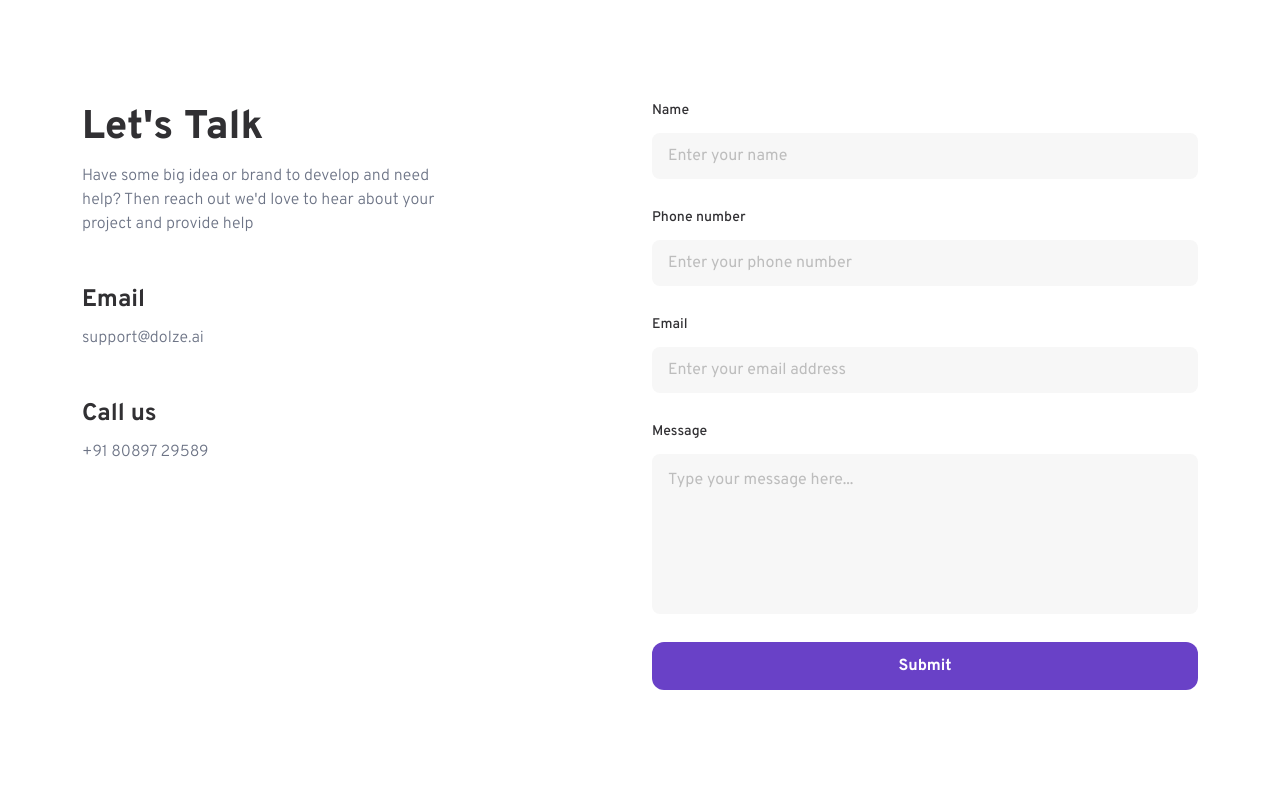
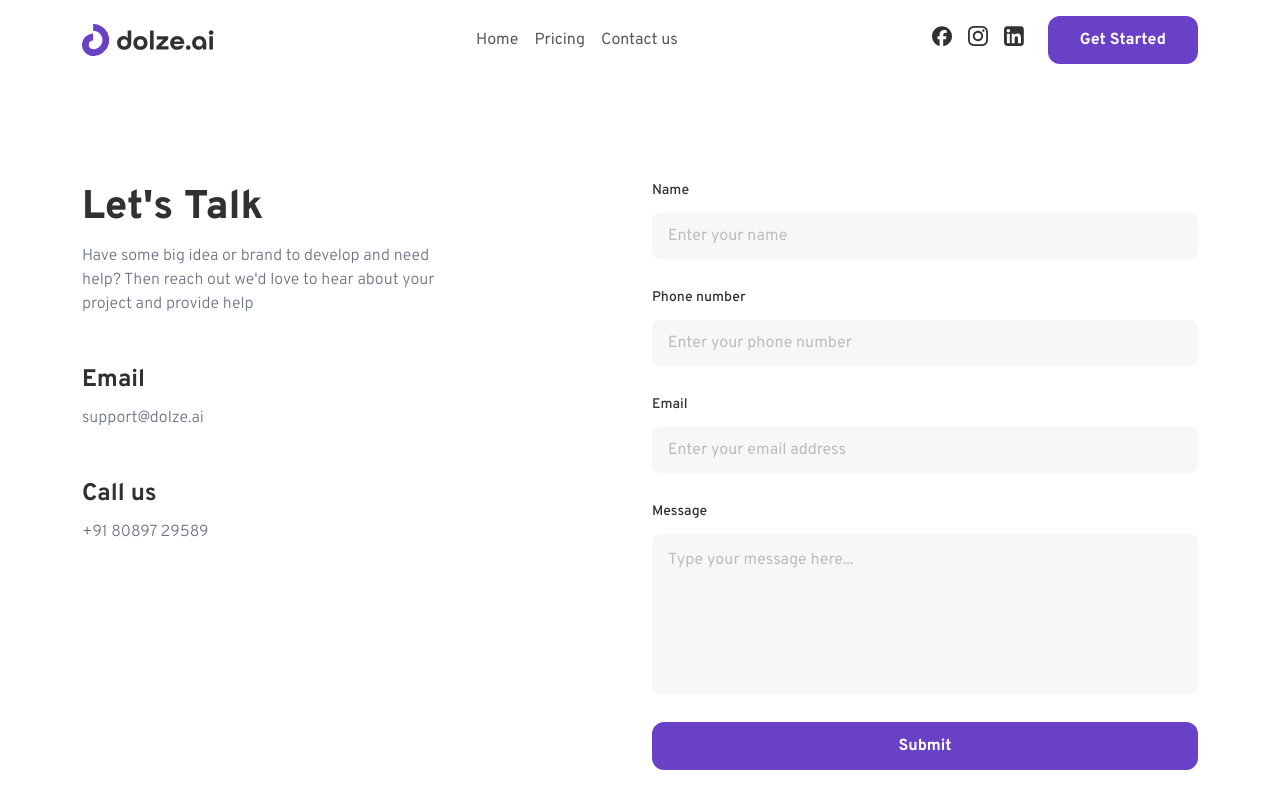
Before and after one commit to Dharmen-Dolze/dolze-website-new, a plain HTML site: page contact-us.html in a window 1280 px wide. Shown: the top 800 px of the page. Drawn offline with nearby package versions, Linux system fonts and the light colour scheme; the site is published under a folder, as on GitHub Pages, so addresses that start at the root find nothing.

Commit message:
Update contact-us.html

```diff
--- a/contact-us.html
+++ b/contact-us.html
@@ -55,7 +55,7 @@
         </div>
     </section>
     <div id="global-footer"></div>
-    <script src="/global.js"></script>
+    <script src="./global.js"></script>
     <script src="https://cdn.jsdelivr.net/npm/bootstrap@5.3.7/dist/js/bootstrap.bundle.min.js"
         integrity="sha384-ndDqU0Gzau9qJ1lfW4pNLlhNTkCfHzAVBReH9diLvGRem5+R9g2FzA8ZGN954O5Q"
         crossorigin="anonymous"></script>
```
